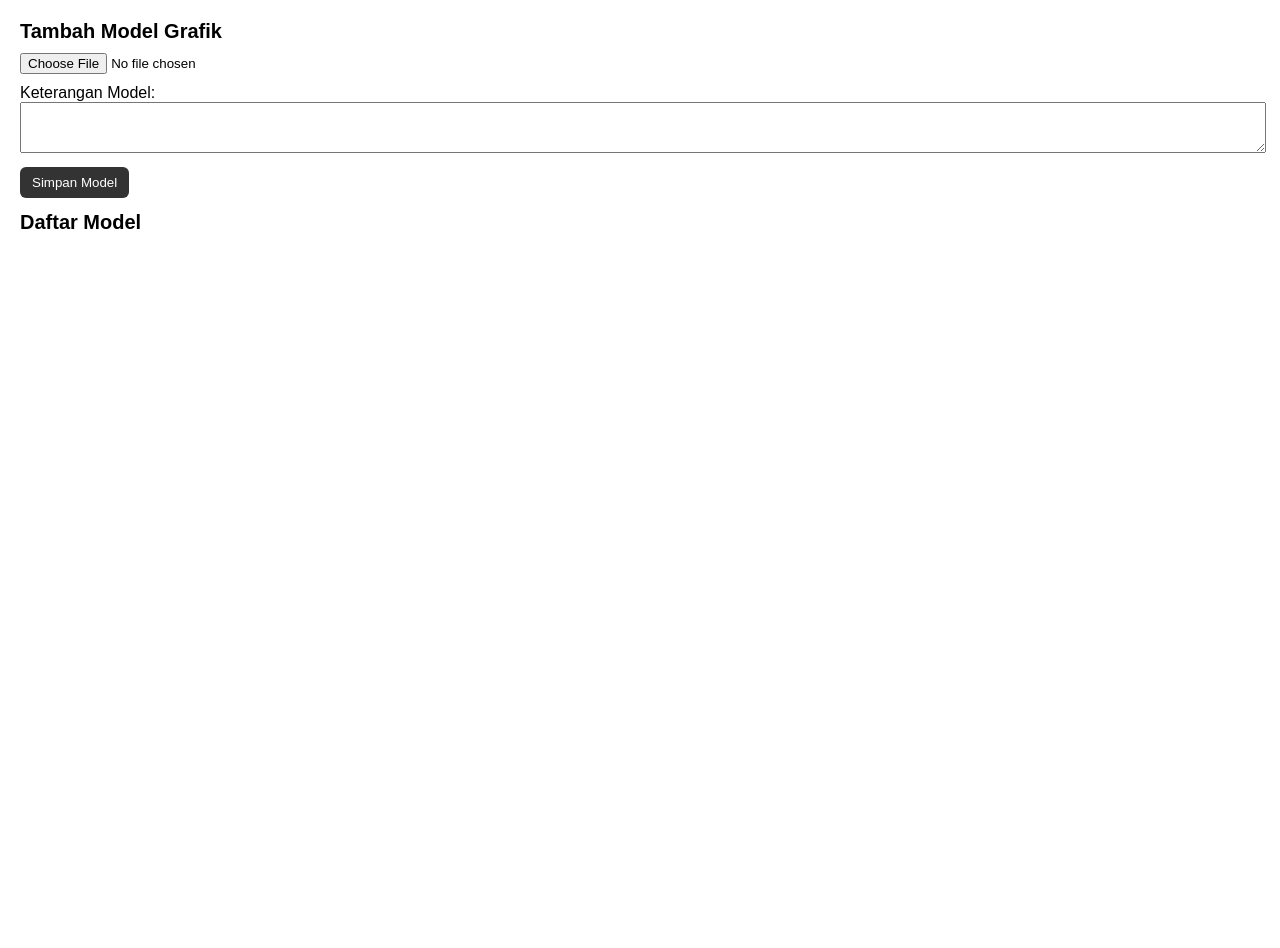
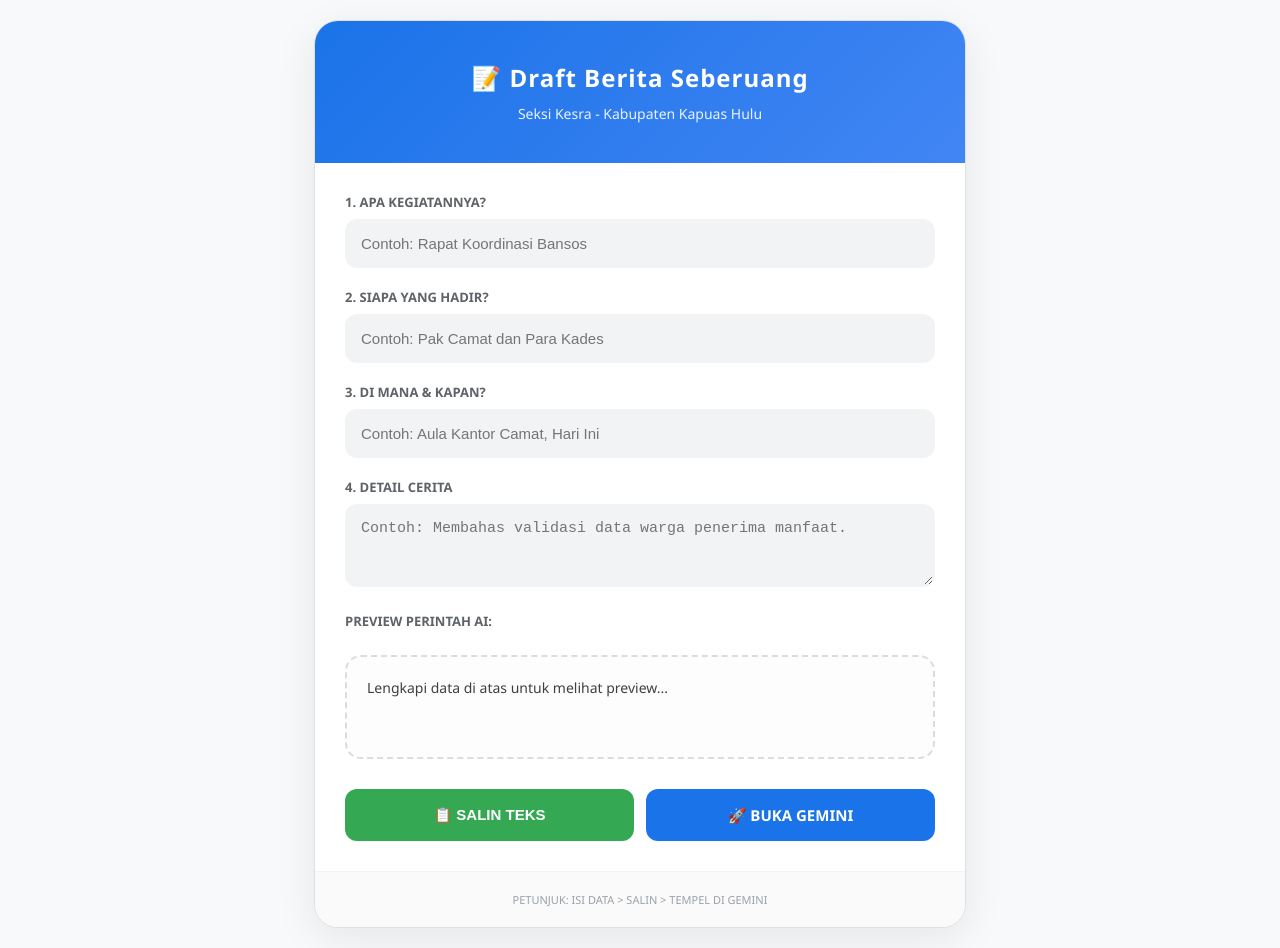
Before and after one commit to infosurat/Prediksi-grafik-trading, a plain HTML site: page index.html in a window 1280 px wide. Before the commit the page ends 800 px from the top, so only its background shows below. Drawn offline with Linux system fonts and the light colour scheme.

Commit message:
Update index.html

```diff
--- a/index.html
+++ b/index.html
@@ -1,51 +1,221 @@
-<!DOCTYPE html><html lang="id">
+<!DOCTYPE html>
+<html lang="id">
 <head>
-<meta charset="UTF-8" />
-<meta name="viewport" content="width=device-width, initial-scale=1.0" />
-<title>Manajemen Model Grafik</title>
-<style>
- body { font-family: sans-serif; margin: 20px; }
- h1 { font-size: 20px; margin-bottom: 10px; }
- .model-item { border: 1px solid #ccc; padding: 10px; margin-top: 10px; border-radius: 6px; }
- img { max-width: 100%; height: auto; margin-top: 5px; }
- label { display: block; margin-top: 10px; }
- button { margin-top: 10px; padding: 8px 12px; border-radius: 6px; border: none; background: #333; color: white; cursor: pointer; }
- button:hover { background: #555; }
-</style>
+    <meta charset="UTF-8">
+    <meta name="viewport" content="width=device-width, initial-scale=1.0">
+    <title>Draft Berita Seberuang | Premium</title>
+    <style>
+        :root {
+            --primary: #1a73e8;
+            --accent: #4285f4;
+            --success: #34a853;
+            --bg: #f8f9fa;
+            --text: #202124;
+        }
+
+        body {
+            font-family: 'Segoe UI', Roboto, Helvetica, Arial, sans-serif;
+            background-color: var(--bg);
+            color: var(--text);
+            margin: 0;
+            display: flex;
+            justify-content: center;
+            align-items: center;
+            min-height: 100vh;
+            padding: 20px;
+        }
+
+        .main-card {
+            background: white;
+            width: 100%;
+            max-width: 650px;
+            border-radius: 24px;
+            box-shadow: 0 10px 40px rgba(0,0,0,0.08);
+            overflow: hidden;
+            border: 1px solid #e0e0e0;
+        }
+
+        .header {
+            background: linear-gradient(135deg, var(--primary), var(--accent));
+            color: white;
+            padding: 40px 30px;
+            text-align: center;
+        }
+
+        .header h1 { margin: 0; font-size: 24px; letter-spacing: 1px; }
+        .header p { margin: 10px 0 0; opacity: 0.9; font-size: 14px; }
+
+        .form-body { padding: 30px; }
+
+        .input-group { margin-bottom: 20px; }
+
+        label {
+            display: block;
+            font-weight: 600;
+            margin-bottom: 8px;
+            font-size: 13px;
+            color: #5f6368;
+            text-transform: uppercase;
+        }
+
+        input, textarea {
+            width: 100%;
+            padding: 14px;
+            border: 2px solid #f1f3f4;
+            border-radius: 12px;
+            box-sizing: border-box;
+            font-size: 15px;
+            background: #f1f3f4;
+            transition: all 0.3s ease;
+        }
+
+        input:focus, textarea:focus {
+            outline: none;
+            background: white;
+            border-color: var(--primary);
+            box-shadow: 0 4px 12px rgba(26,115,232,0.1);
+        }
+
+        .result-area {
+            margin-top: 25px;
+            background: #fdfdfd;
+            border: 2px dashed #dadce0;
+            border-radius: 16px;
+            padding: 20px;
+            position: relative;
+        }
+
+        #hasil {
+            font-size: 14px;
+            line-height: 1.6;
+            color: #3c4043;
+            white-space: pre-wrap;
+            min-height: 60px;
+        }
+
+        .btn-container {
+            display: flex;
+            gap: 12px;
+            margin-top: 30px;
+        }
+
+        .btn {
+            flex: 1;
+            padding: 16px;
+            border: none;
+            border-radius: 12px;
+            font-weight: bold;
+            font-size: 15px;
+            cursor: pointer;
+            transition: all 0.2s ease;
+            display: flex;
+            align-items: center;
+            justify-content: center;
+            gap: 10px;
+            text-decoration: none;
+        }
+
+        .btn-copy { background-color: var(--success); color: white; }
+        .btn-copy:hover { background-color: #2d8e47; transform: translateY(-2px); }
+
+        .btn-gemini { background-color: var(--primary); color: white; }
+        .btn-gemini:hover { background-color: #1557b0; transform: translateY(-2px); }
+
+        .footer {
+            text-align: center;
+            padding: 20px;
+            font-size: 11px;
+            color: #9aa0a6;
+            background: #fafafa;
+            border-top: 1px solid #f1f3f4;
+        }
+
+        /* Animasi saat copy */
+        .copied { background-color: #202124 !important; }
+    </style>
 </head>
 <body>
-<h1>Tambah Model Grafik</h1>
-<input type="file" id="imageInput" accept="image/*" />
-<label>Keterangan Model:</label>
-<textarea id="noteInput" rows="3" style="width:100%;"></textarea>
-<button id="saveBtn">Simpan Model</button><h1>Daftar Model</h1>
-<div id="modelList"></div><script>
-function loadModels() {
-  const data = JSON.parse(localStorage.getItem('modelPatterns') || '[]');
-  const container = document.getElementById('modelList');
-  container.innerHTML = '';
-  data.forEach((item, index) => {
-    const div = document.createElement('div');
-    div.className = 'model-item';
-    div.innerHTML = `<strong>Model ${index+1}</strong><br>${item.note}<br><img src="${item.img}">`;
-    container.appendChild(div);
-  });
-}
 
-document.getElementById('saveBtn').onclick = function() {
-  const file = document.getElementById('imageInput').files[0];
-  const note = document.getElementById('noteInput').value.trim();
-  if (!file || !note) return alert('Lengkapi gambar & keterangan');
-  const reader = new FileReader();
-  reader.onload = function(e) {
-    const data = JSON.parse(localStorage.getItem('modelPatterns') || '[]');
-    data.push({ img: e.target.result, note });
-    localStorage.setItem('modelPatterns', JSON.stringify(data));
-    loadModels();
-  };
-  reader.readAsDataURL(file);
-};
+<div class="main-card">
+    <div class="header">
+        <h1>📝 Draft Berita Seberuang</h1>
+        <p>Seksi Kesra - Kabupaten Kapuas Hulu</p>
+    </div>
 
-loadModels();
-</script></body>
+    <div class="form-body">
+        <div class="input-group">
+            <label>1. Apa Kegiatannya?</label>
+            <input type="text" id="apa" oninput="updateTeks()" placeholder="Contoh: Rapat Koordinasi Bansos">
+        </div>
+
+        <div class="input-group">
+            <label>2. Siapa yang Hadir?</label>
+            <input type="text" id="siapa" oninput="updateTeks()" placeholder="Contoh: Pak Camat dan Para Kades">
+        </div>
+
+        <div class="input-group">
+            <label>3. Di mana & Kapan?</label>
+            <input type="text" id="dimana" oninput="updateTeks()" placeholder="Contoh: Aula Kantor Camat, Hari Ini">
+        </div>
+
+        <div class="input-group">
+            <label>4. Detail Cerita</label>
+            <textarea id="detail" oninput="updateTeks()" rows="3" placeholder="Contoh: Membahas validasi data warga penerima manfaat."></textarea>
+        </div>
+
+        <label>Preview Perintah AI:</label>
+        <div class="result-area">
+            <div id="hasil">Lengkapi data di atas untuk melihat preview...</div>
+        </div>
+
+        <div class="btn-container">
+            <button onclick="salinData()" id="btnSalin" class="btn btn-copy">
+                📋 SALIN TEKS
+            </button>
+            <a href="https://gemini.google.com" target="_blank" class="btn btn-gemini">
+                🚀 BUKA GEMINI
+            </a>
+        </div>
+    </div>
+
+    <div class="footer">
+        PETUNJUK: ISI DATA > SALIN > TEMPEL DI GEMINI
+    </div>
+</div>
+
+<script>
+    function updateTeks() {
+        const a = document.getElementById('apa').value || "...";
+        const s = document.getElementById('siapa').value || "...";
+        const d = document.getElementById('dimana').value || "...";
+        const det = document.getElementById('detail').value || "...";
+
+        const template = `Tolong buatkan berita formal minimal 3 paragraf dengan gaya bahasa humas kecamatan. Awali dengan kata 'SEBERUANG - '.\n\nDetail:\n- Kegiatan: ${a}\n- Kehadiran: ${s}\n- Lokasi/Waktu: ${d}\n- Tambahan: ${det}`;
+
+        document.getElementById('hasil').innerText = template;
+    }
+
+    function salinData() {
+        const teks = document.getElementById('hasil').innerText;
+        const btn = document.getElementById('btnSalin');
+
+        if(teks.includes("...")) {
+            alert("Harap isi data terlebih dahulu.");
+            return;
+        }
+
+        navigator.clipboard.writeText(teks).then(() => {
+            const originalText = btn.innerHTML;
+            btn.innerHTML = "✅ TERSALIN!";
+            btn.classList.add('copied');
+
+            setTimeout(() => {
+                btn.innerHTML = originalText;
+                btn.classList.remove('copied');
+            }, 2000);
+        });
+    }
+</script>
+
+</body>
 </html>
```
